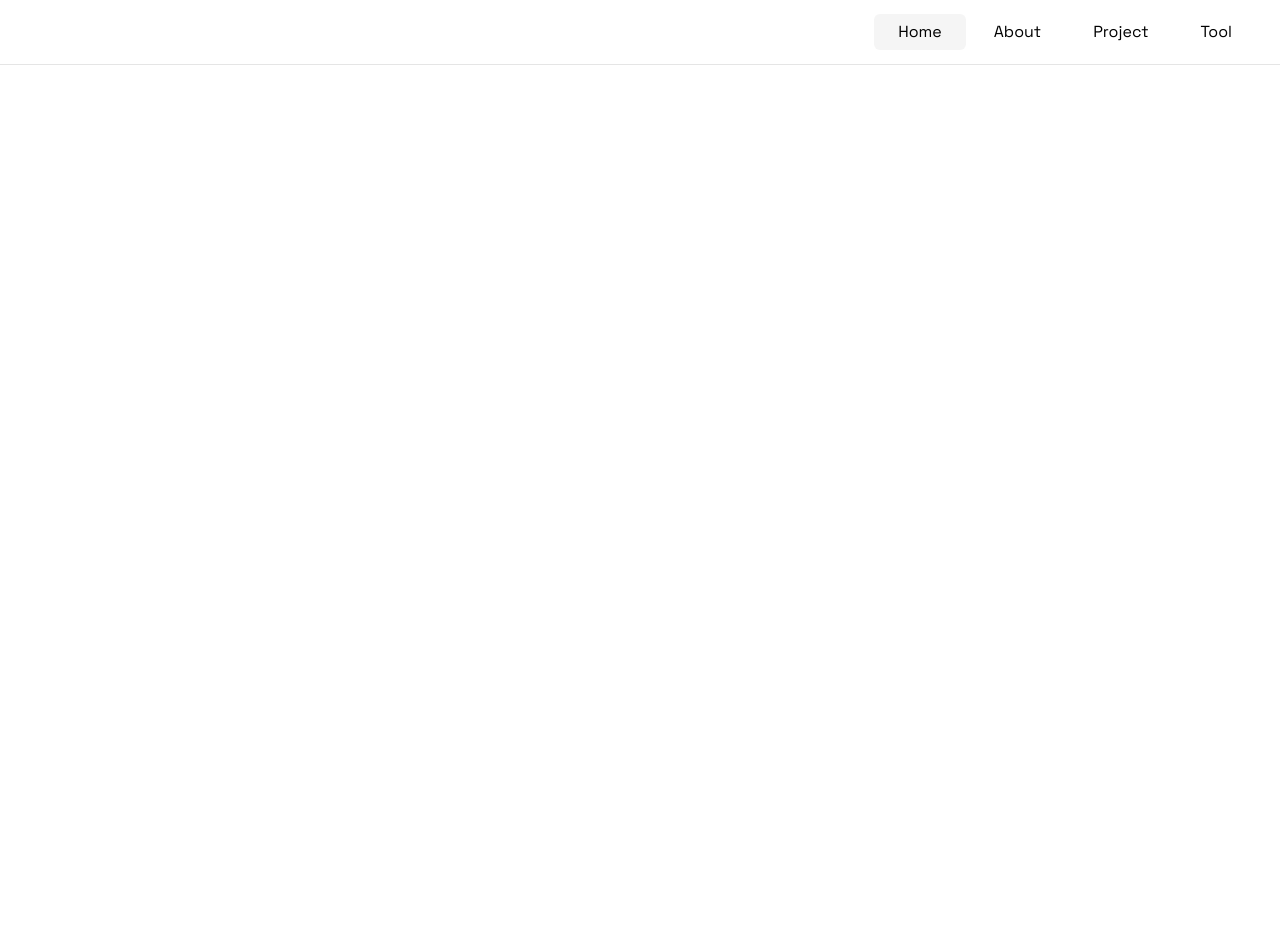
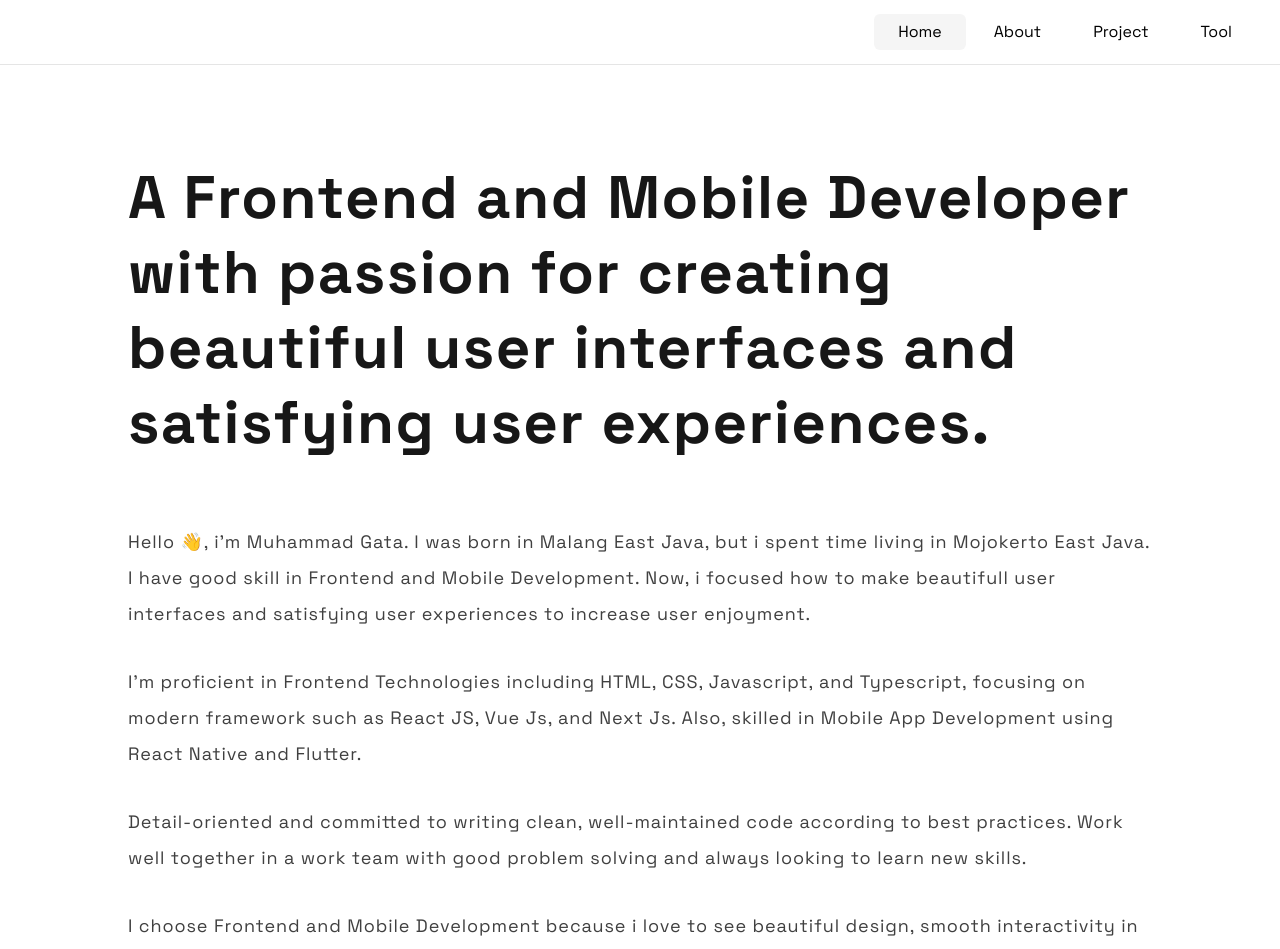
Before and after one commit to nzrmm/muhammadgata, a Next.js app: page / in a window 1280 px wide. Shown: the top 949 px of the page. Before the commit the page ends 800 px from the top, so only its background shows below. Built offline with nearby package versions, Linux system fonts and the light colour scheme.

Commit message:
feat: add description skill content in home pages

```diff
--- a/src/layouts/layout/index.tsx
+++ b/src/layouts/layout/index.tsx
@@ -28,7 +28,7 @@ const Layout = ({ children }: React.PropsWithChildren) => {
       )}
     >
       <Header />
-      <main className={cx("mx-auto lg:max-w-4xl")}>{children}</main>
+      <main className={cx("mx-auto lg:max-w-5xl")}>{children}</main>
     </div>
   );
 };
--- a/src/pages/index.tsx
+++ b/src/pages/index.tsx
@@ -1,5 +1,42 @@
+import cx from "classnames";
+
+import { Typography } from "@/components";
+
 const Home = () => {
-  return <div>Home</div>;
+  return (
+    <div className={cx("pt-40")}>
+      <Typography variant="text6Xl" customClassName="mb-16">
+        A Frontend and Mobile Developer with passion for creating beautiful user
+        interfaces and satisfying user experiences.
+      </Typography>
+
+      <Typography variant="textLg" customClassName="mb-8">
+        Hello 👋, i&apos;m Muhammad Gata. I was born in Malang East Java, but i
+        spent time living in Mojokerto East Java. I have good skill in Frontend
+        and Mobile Development. Now, i focused how to make beautifull user
+        interfaces and satisfying user experiences to increase user enjoyment.
+      </Typography>
+
+      <Typography variant="textLg" customClassName="mb-8">
+        I&apos;m proficient in Frontend Technologies including HTML, CSS,
+        Javascript, and Typescript, focusing on modern framework such as React
+        JS, Vue Js, and Next Js. Also, skilled in Mobile App Development using
+        React Native and Flutter.
+      </Typography>
+
+      <Typography variant="textLg" customClassName="mb-8">
+        Detail-oriented and committed to writing clean, well-maintained code
+        according to best practices. Work well together in a work team with good
+        problem solving and always looking to learn new skills.
+      </Typography>
+
+      <Typography variant="textLg" customClassName="mb-8">
+        I choose Frontend and Mobile Development because i love to see beautiful
+        design, smooth interactivity in website/app and about the right layout.
+        For me, pouring design as code is the best healing for now 😇.
+      </Typography>
+    </div>
+  );
 };
 
 export default Home;
```
